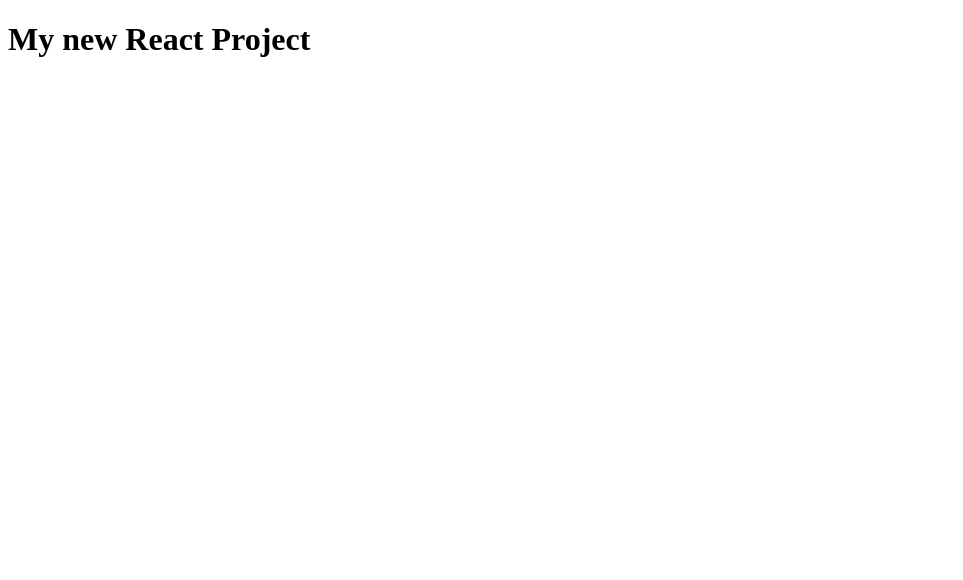
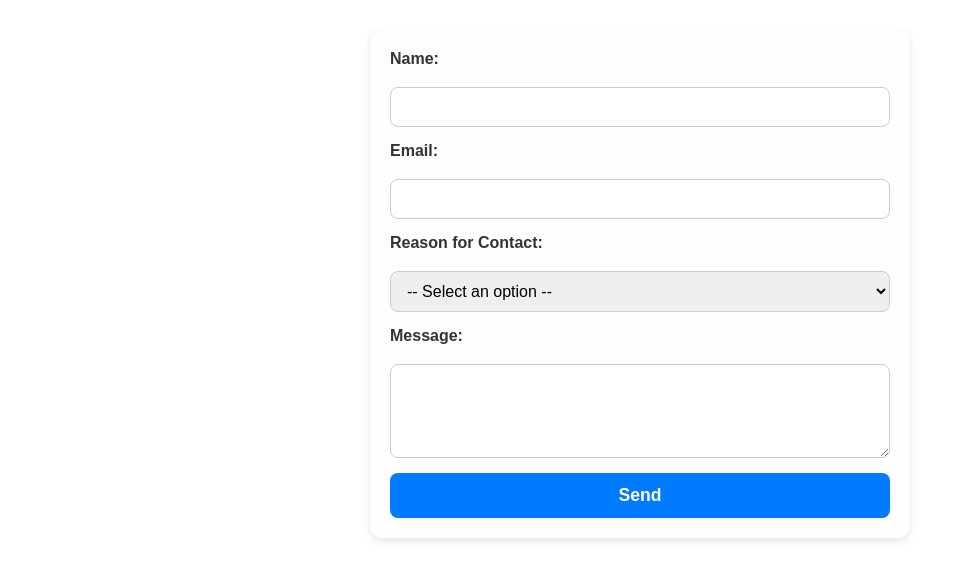
Before and after one commit to Fernando-Herrero/react-form-first, a React (Vite) app: page / in a window 1280 px wide. Shown: the top 580 px of the page, without its empty margins (0-963 px from the left). Built offline with nearby package versions, Linux system fonts and the light colour scheme.

Commit message:
feat(ContactForm): create contact form component

```diff
--- a/src/App.jsx
+++ b/src/App.jsx
@@ -1,9 +1,10 @@
 import "./App.css";
+import { ContactForm } from "./components/ContactForm/ContactForm";
 
 function App() {
 	return (
 		<>
-			<h1>My new React Project</h1>
+			<ContactForm />
 		</>
 	);
 }
--- /dev/null
+++ b/src/components/ContactForm/ContactForm.css
@@ -0,0 +1,66 @@
+form {
+	max-width: 500px;
+	margin: 30px auto;
+	padding: 20px;
+	background-color: #fefefe;
+	border-radius: 12px;
+	box-shadow: 0 3px 8px rgba(0, 0, 0, 0.1);
+	display: flex;
+	flex-direction: column;
+	gap: 15px;
+	font-family: Arial, sans-serif;
+}
+
+label {
+	font-weight: 600;
+	margin-bottom: 4px;
+	color: #333;
+}
+
+input[type="text"],
+input[type="email"],
+select,
+textarea {
+	padding: 10px 12px;
+	font-size: 1rem;
+	border: 1px solid #ccc;
+	border-radius: 8px;
+	transition: border-color 0.2s;
+	resize: vertical;
+	font-family: inherit;
+}
+
+input[type="text"]:focus,
+input[type="email"]:focus,
+select:focus,
+textarea:focus {
+	outline: none;
+	border-color: #007bff;
+	background-color: #f0f8ff;
+}
+
+button[type="submit"] {
+	padding: 12px 16px;
+	background-color: #007bff;
+	color: white;
+	font-weight: 600;
+	border: none;
+	border-radius: 8px;
+	cursor: pointer;
+	font-size: 1.1rem;
+	transition: background-color 0.2s ease;
+}
+
+button[type="submit"]:hover {
+	background-color: #0056b3;
+}
+
+.form-error {
+	margin-top: 10px;
+	color: #d93025;
+	background-color: #fce8e6;
+	padding: 8px 12px;
+	border-radius: 6px;
+	font-weight: 600;
+	border: 1px solid #d93025;
+}
--- /dev/null
+++ b/src/components/ContactForm/ContactForm.jsx
@@ -0,0 +1,73 @@
+import { useState } from "react";
+import "./ContactForm.css";
+
+const INITIAL_FORM_STATE = {
+	name: "",
+	email: "",
+	reason: "",
+	message: "",
+};
+
+export const ContactForm = () => {
+	const [form, setForm] = useState(INITIAL_FORM_STATE);
+	const [error, setError] = useState("");
+
+	const handleFormInput = ({ target: { name, value } }) => {
+		setError("");
+		setForm((prev) => ({ ...prev, [name]: value }));
+	};
+
+	const handleFormSubmit = (event) => {
+		event.preventDefault();
+
+		if (form.name.trim() === "") return setError("Name is required");
+
+		if (form.email.trim() === "") return setError("Email is required");
+
+		if (form.reason === "") return setError("Please select a reason for contact.");
+
+		if (form.message.trim() === "") return setError("Message is required");
+
+		console.log(form);
+		setForm(INITIAL_FORM_STATE);
+		setError("");
+	};
+
+	const isFormIncomplete = !form.name.trim() || !form.email.trim() || !form.reason || !form.message.trim();
+
+	return (
+		<form className="contact-form" onSubmit={handleFormSubmit}>
+			<label htmlFor="name">Name:</label>
+			<input type="text" id="name" name="name" value={form.name} onChange={handleFormInput} />
+
+			<label htmlFor="email">Email:</label>
+			<input type="email" id="email" name="email" value={form.email} onChange={handleFormInput} />
+
+			<label htmlFor="reason">Reason for Contact:</label>
+			<select id="reason" name="reason" value={form.reason} onChange={handleFormInput}>
+				<option value="" disabled>
+					-- Select an option --
+				</option>
+				<option value="enquiry">Enquiry</option>
+				<option value="support">Support</option>
+				<option value="others">Others</option>
+			</select>
+
+			<label htmlFor="message">Message:</label>
+			<textarea
+				id="message"
+				name="message"
+				rows="4"
+				cols="40"
+				value={form.message}
+				onChange={handleFormInput}
+			></textarea>
+
+			<button type="submit" disabled={isFormIncomplete}>
+				Send
+			</button>
+
+			{error && <div className="form-error">{error}</div>}
+		</form>
+	);
+};
```
